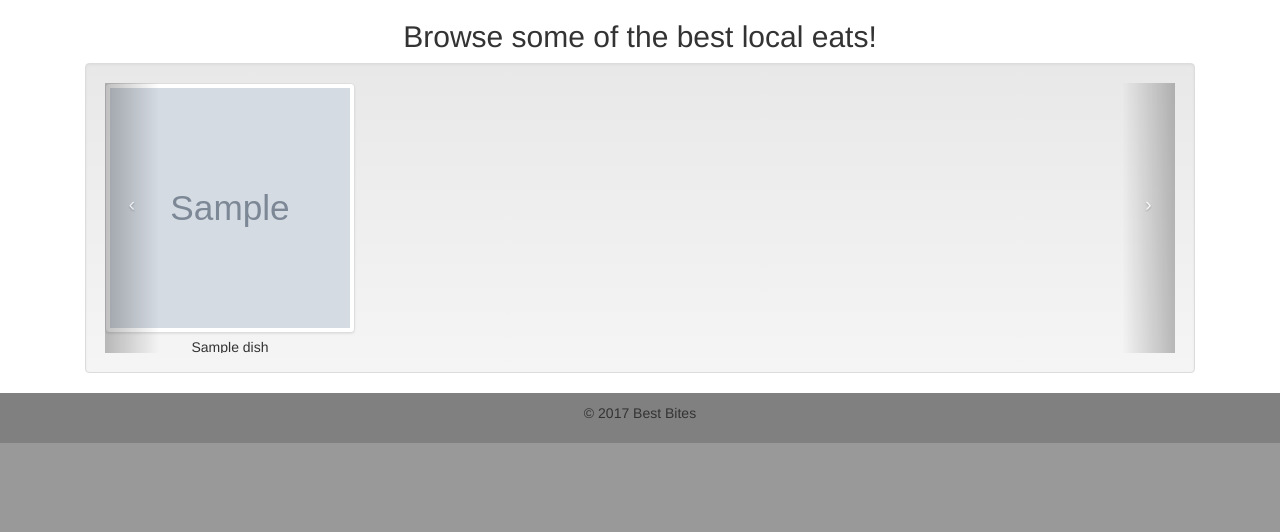
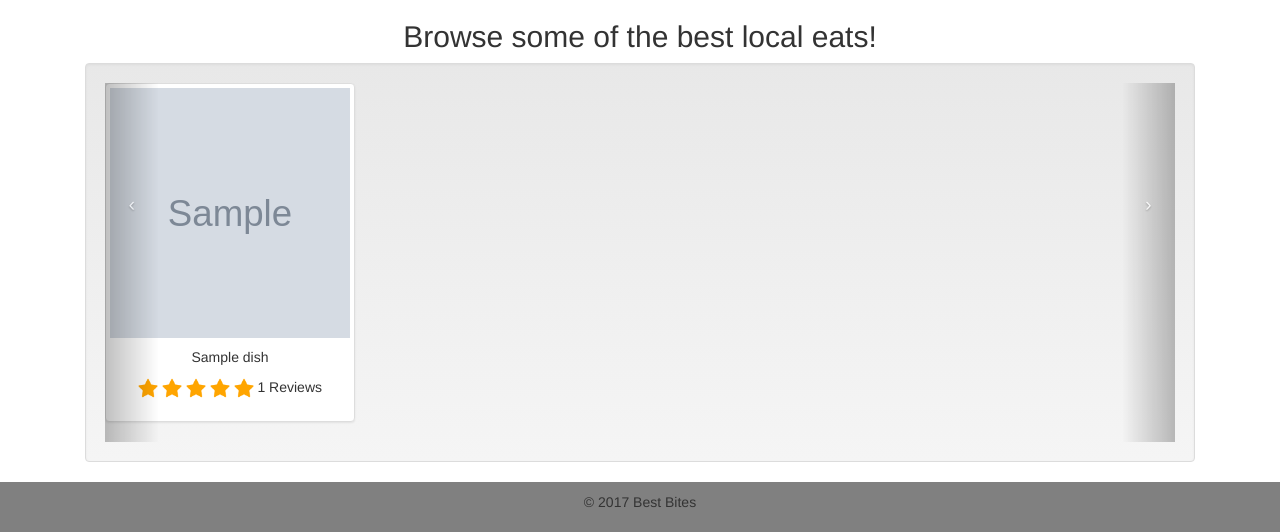
Before and after one commit to jchung722/Best-Bites, a Django app: page / in a window 1280 px wide. Shown: the part 559-1091 px from the top of the page. Before the commit the page ends 1002 px from the top, so only its background shows below. Run offline with Django 3.2, Linux system fonts and the light colour scheme; tables that the repository leaves empty hold one stand-in row (values such as "Sample post"); grey boxes marked "Sample" are stand-in pictures; grey boxes labelled with a size stand in for pictures from a placeholder-image service; some libraries are stand-ins or nearby versions.

Commit message:
update homepage

```diff
--- a/website/static/css/dish_detail.css
+++ b/website/static/css/dish_detail.css
@@ -39,7 +39,3 @@
 .dish-detail-container{
   margin-bottom: 20px;
 }
-
-.rating {
-  height:20px;
-}
--- a/website/static/css/main.css
+++ b/website/static/css/main.css
@@ -22,12 +22,13 @@ span {
 
 .thumbnail {
   text-align: center;
-  height: 250px;
   width: 250px;
 }
 
 #thumbnail-image  {
   height: 100%;
+  height: 250px;
+  width: 250px;
 }
 
 #browse{
@@ -49,3 +50,7 @@ footer {
   padding-top:10%;
   width:5%;
 }
+
+.rating {
+  height:20px;
+}
--- a/website/templates/website/dish_detail.html
+++ b/website/templates/website/dish_detail.html
@@ -23,6 +23,12 @@
       {% for dish in dishes|slice:":3"%}
         <a href="{% url 'dish_detail' pk=dish.pk %}"><img class="other-dishes-images" src="{{ dish.image }}" alt="{{dish.name}}"></a>
         <p>{{dish.name}}</p>
+        <p>
+          {% for i in dish.average_rating_range %}
+              <img class="rating" src="../../static/img/rating.png" alt="rating">
+          {% endfor %}
+            {{dish.reviews.count}} Reviews
+        </p>
       {% endfor %}
       <a href="{% url 'restaurant_detail' pk=dish.restaurant.pk %}" type="button" class="btn btn-primary">See Menu</a>
     </div>
--- a/website/templates/website/dish_list.html
+++ b/website/templates/website/dish_list.html
@@ -8,6 +8,12 @@
       <div class="thumbnail">
         <a href="{% url 'dish_detail' pk=dish.pk %}"><img class="img-responsive" id="thumbnail-image" src="{{ dish.image }}" alt="{{dish.name}}"></a>
         <p>{{dish.name}} ${{dish.price}}</p>
+        <p>
+          {% for i in dish.average_rating_range %}
+              <img class="rating" src="../../static/img/rating.png" alt="rating">
+          {% endfor %}
+            {{dish.reviews.count}} Reviews
+        </p>
       </div>
     </div>
   {% endfor %}
--- a/website/templates/website/home.html
+++ b/website/templates/website/home.html
@@ -68,7 +68,13 @@
                                           <div class="thumbnail">
                                             <a href="{% url 'dish_detail' pk=dish.pk %}"><img src="{{ dish.image }}" alt="{{dish.name}}" class="img-responsive dish-carousel" id="thumbnail-image"></a>
                                             <div class="caption">
-                                              <p>{{ dish.name }}</p>
+                                              <p>{{dish.name}}</p>
+                                              <p>
+                                                {% for i in dish.average_rating_range %}
+                                                    <img class="rating" src="../../static/img/rating.png" alt="rating">
+                                                {% endfor %}
+                                                  {{dish.reviews.count}} Reviews
+                                              </p>
                                             </div>
                                           </div>
                                         </div>
@@ -79,28 +85,44 @@
                             <!--/item-->
                             <div class="item">
                                 <div class="row">
-                                    <div class="col-xs-3"><a href="#x" class="thumbnail"><img src="http://placehold.it/250x250" alt="Image" class="img-responsive"></a>
+                                  {% for dish in dishes|slice:":4" %}
+                                      <div class="col-xs-3 wrapper">
+                                        <div class="thumbnail">
+                                          <a href="{% url 'dish_detail' pk=dish.pk %}"><img src="{{ dish.image }}" alt="{{dish.name}}" class="img-responsive dish-carousel" id="thumbnail-image"></a>
+                                          <div class="caption">
+                                            <p>{{dish.name}}</p>
+                                            <p>
+                                              {% for i in dish.average_rating_range %}
+                                                  <img class="rating" src="../../static/img/rating.png" alt="rating">
+                                              {% endfor %}
+                                                {{dish.reviews.count}} Reviews
+                                            </p>
                                           </div>
-                                    <div class="col-xs-3"><a href="#x" class="thumbnail"><img src="http://placehold.it/250x250" alt="Image" class="img-responsive"></a>
                                         </div>
-                                    <div class="col-xs-3"><a href="#x" class="thumbnail"><img src="http://placehold.it/250x250" alt="Image" class="img-responsive"></a>
                                       </div>
-                                    <div class="col-xs-3"><a href="#x" class="thumbnail"><img src="http://placehold.it/250x250" alt="Image" class="img-responsive"></a>
-                                    </div>
+                                  {% endfor %}
                                 </div>
                                 <!--/row-->
                             </div>
                             <!--/item-->
                             <div class="item">
                                 <div class="row">
-                                    <div class="col-xs-3"><a href="#x" class="thumbnail"><img src="http://placehold.it/250x250" alt="Image" class="img-responsive"></a>
+                                  {% for dish in dishes|slice:":4" %}
+                                      <div class="col-xs-3 wrapper">
+                                        <div class="thumbnail">
+                                          <a href="{% url 'dish_detail' pk=dish.pk %}"><img src="{{ dish.image }}" alt="{{dish.name}}" class="img-responsive dish-carousel" id="thumbnail-image"></a>
+                                          <div class="caption">
+                                            <p>{{dish.name}}</p>
+                                            <p>
+                                              {% for i in dish.average_rating_range %}
+                                                  <img class="rating" src="../../static/img/rating.png" alt="rating">
+                                              {% endfor %}
+                                                {{dish.reviews.count}} Reviews
+                                            </p>
                                           </div>
-                                    <div class="col-xs-3"><a href="#x" class="thumbnail"><img src="http://placehold.it/250x250" alt="Image" class="img-responsive"></a>
                                         </div>
-                                    <div class="col-xs-3"><a href="#x" class="thumbnail"><img src="http://placehold.it/250x250" alt="Image" class="img-responsive"></a>
                                       </div>
-                                    <div class="col-xs-3"><a href="#x" class="thumbnail"><img src="http://placehold.it/250x250" alt="Image" class="img-responsive"></a>
-                                    </div>
+                                  {% endfor %}
                                 </div>
                                 <!--/row-->
                             </div>
--- a/website/views.py
+++ b/website/views.py
@@ -9,7 +9,7 @@ from django.db.models import Avg
 
 # Create your views here.
 def home(request):
-    dishes = Dish.objects.all()
+    dishes = Dish.objects.all().order_by('?')
     return render(request, 'website/home.html', {'dishes': dishes})
 
 def dish_detail(request, pk):
```
Lines whose indentation alone changed are shown as unchanged.
